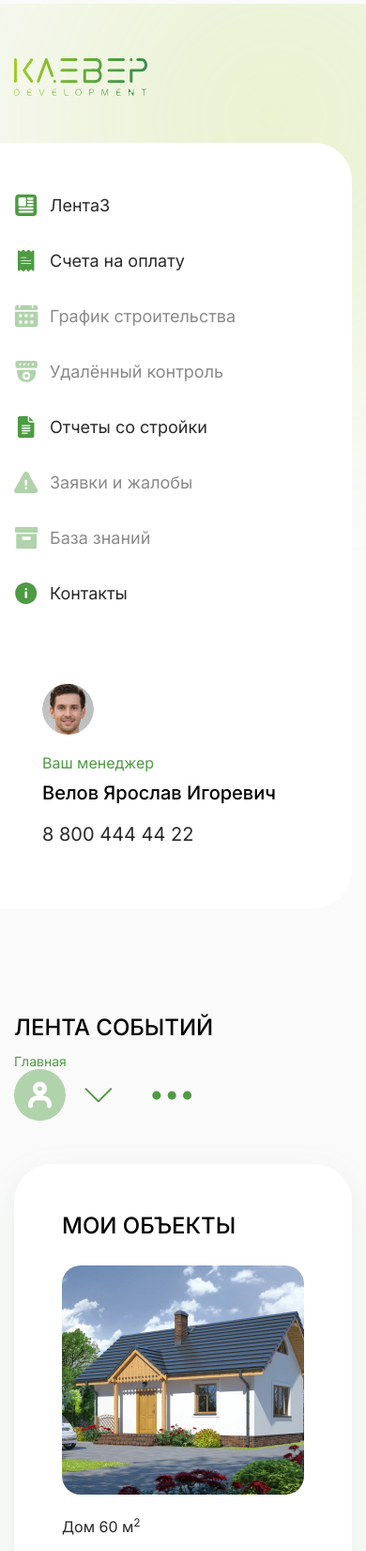
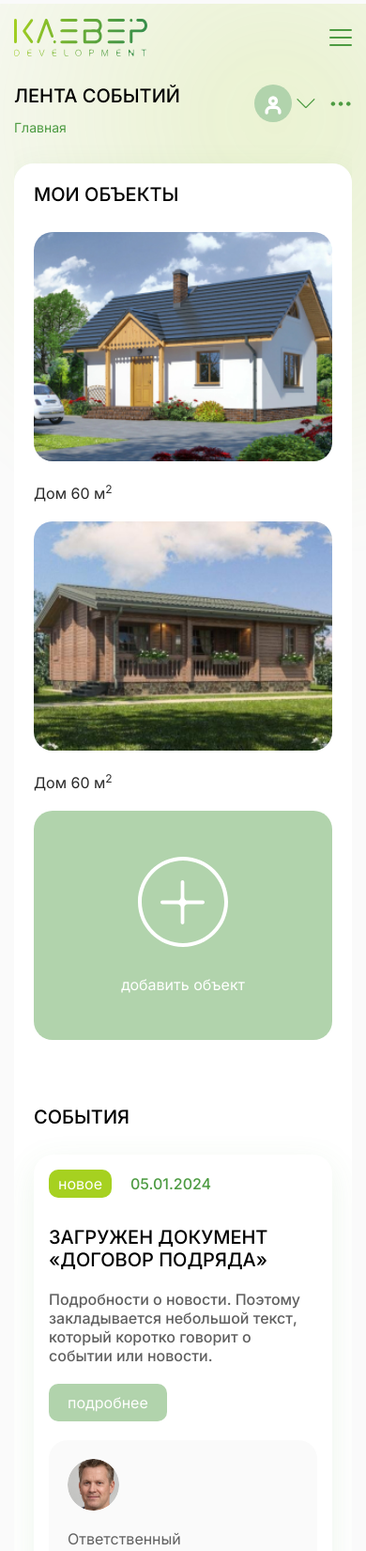
Before and after one commit to ViktoriaZaharova/Klever, a plain HTML site: page home.html in a window 390 px wide. Shown: the top 1651 px of the page at 94% size. Drawn offline with nearby package versions, Linux system fonts and the light colour scheme; files that its build step writes are made by us from their sources.

Commit message:
home media

```diff
--- a/home.html
+++ b/home.html
@@ -30,7 +30,13 @@
 				<div class="col-12 col-lg-3">
 					<div class="fixed-sidebar">
 						<a href="index.html" class="logo"><img src="img/logo.svg" alt=""></a>
+						<div class="btn-burger">
+							<span></span>
+							<span></span>
+							<span></span>
+						</div>
 						<div class="sidebar-wrapper">
+							<div class="sidebar-wrapper__close"></div>
 							<ul class="menu my-ul">
 								<li class="menu-item">
 									<a href="home.html" class="menu-link">
@@ -128,6 +134,8 @@
 				</div>
 
 				<div class="col-12 col-lg-9">
+
+					<div class="content">
 						<div class="header">
 							<div class="header-title">
 								<h1>Лента событий</h1>
@@ -170,11 +178,7 @@
 								</div>
 							</div>
 
-						<div class="btn-burger">
-							<span></span>
-							<span></span>
-							<span></span>
-						</div>
+
 						</div>
 
 						<div class="content-wrapper">
@@ -185,19 +189,19 @@
 									</div>
 								</div>
 								<div class="row">
-								<div class="col-12 col-sm-6 col-lg-3 mb-20">
+									<div class="col-12 col-sm-6 col-xl-3 mb-20">
 										<a href="#" class="object-card">
 											<span class="object-card__photo"><img src="img/object1.jpg" alt=""></span>
 											<span class="object-card__name">Дом 60 м<sup>2</sup></span>
 										</a>
 									</div>
-								<div class="col-12 col-sm-6 col-lg-3 mb-20">
+									<div class="col-12 col-sm-6 col-xl-3 mb-20">
 										<a href="#" class="object-card">
 											<span class="object-card__photo"><img src="img/object2.jpg" alt=""></span>
 											<span class="object-card__name">Дом 60 м<sup>2</sup></span>
 										</a>
 									</div>
-								<div class="col-12 col-sm-6 col-lg-3 mb-20">
+									<div class="col-12 col-sm-6 col-xl-3 mb-20">
 										<a href="#" class="object-card-add">
 											<svg class="svg-icon">
 												<use xlink:href="img/sprite.svg#plus"></use>
@@ -205,6 +209,7 @@
 											<span class="object-card__name">добавить объект</span>
 										</a>
 									</div>
+									<div class="col-12 col-sm-6 col-xl-3 mb-20"></div>
 								</div>
 							</div>
 
@@ -342,6 +347,9 @@
 							</div>
 						</div>
 					</div>
+
+
+				</div>
 			</div>
 		</div>
 	</section>
--- a/js/common.js
+++ b/js/common.js
@@ -6,3 +6,11 @@ $('.home-slider').slick({
 	dots: true,
 	fade: true,
 });
+
+$('.btn-burger').on('click', function () {
+	$('.sidebar-wrapper').fadeToggle();
+});
+
+$('.sidebar-wrapper__close').on('click', function () {
+	$('.sidebar-wrapper').fadeOut();
+});
--- a/sass/header.sass
+++ b/sass/header.sass
@@ -67,12 +67,49 @@
 	// top: 0
 	// z-index: 3
 
+.btn-burger
+	width: 24px
+	height: 18px
+	cursor: pointer
+	margin: 0 0 0 auto
+	flex-direction: column
+	align-items: center
+	justify-content: space-between
+	display: none
+	span
+		width: 100%
+		height: 2px
+		border-radius: 2px
+		display: block
+		background: #4D9B42
+
 .sidebar-wrapper
 	position: relative
 	z-index: 1
 	// max-width: 335px
 	width: 100%
 	padding: 54px 36px 47px 0
+	&__close
+		position: absolute
+		right: 10px
+		top: 10px
+		width: 20px
+		height: 20px
+		cursor: pointer
+		display: none
+		&::before, &:after
+			content: ''
+			position: absolute
+			left: 10px
+			top: 0
+			width: 2px
+			height: 100%
+			background: #4D9B42
+			border-radius: 2px
+		&::before
+			transform: rotate(45deg)
+		&::after
+			transform: rotate(135deg)
 	&::before
 		content: ''
 		position: absolute
--- a/sass/main.sass
+++ b/sass/main.sass
@@ -4,6 +4,10 @@
 	overflow-x: hidden
 	h1
 		margin: 0 0 38px
+
+.content
+	height: 100vh
+	overflow-y: auto
 
 .home-wrapper
 	width: 100%
@@ -98,6 +102,7 @@
 	border-radius: 40px
 	border: 1px solid #fff
 	padding: 50px
+	margin: 0 0 70px
 
 .content-section
 	width: 100%
--- a/sass/media.sass
+++ b/sass/media.sass
@@ -19,12 +19,12 @@
 	.home-slider
 		width: calc(100% - 540px + 60px)
 
+	.container-fluid, .container
+		padding: 0 30px
+
 @media only screen and (max-width: 1200px)
 	.home-wrapper
 		padding: 30px 0
-
-	.container-fluid, .container
-		padding: 0 30px
 
 	.home-slider
 		margin: 0 0 0 -30px
@@ -35,6 +35,13 @@
 
 	.logo-home
 		margin: 0 0 60px
+
+	.event-card
+		padding: 20px
+
+	.content-wrapper
+		padding: 30px
+		margin: 0 0 40px
 
 @media only screen and (max-width: 992px)
 	.home-wrapper
@@ -70,6 +77,54 @@
 	.home h1
 		margin: 0 0 30px
 
+	.sidebar-wrapper
+		position: fixed
+		left: 0
+		top: 0
+		z-index: 5
+		height: 100%
+		overflow-y: auto
+		max-width: 280px
+		width: 100%
+		padding: 30px
+		background: #fff
+		display: none
+		box-shadow: 0 10px 35px 0 rgba(77, 155, 66, 0.1)
+		&__close
+			display: flex
+		&::before
+			display: none
+
+	.logo
+		margin: 0
+
+	.manager-box
+		padding: 20px
+		margin: 30px 0 0
+
+	.fixed-sidebar
+		padding: 20px 0 0
+		display: flex
+		align-items: center
+
+	.content
+		height: auto
+
+	.btn-burger
+		display: flex
+
+	.header
+		padding: 30px 0
+
+	.event-card
+		&__body
+			width: 100%
+			max-width: none
+
+	.responsible-box
+		margin: 20px 0 0
+		max-width: none
+
 @media only screen and (max-width: 768px)
 
 @media only screen and (max-width: 576px)
@@ -95,6 +150,32 @@
 
 	input, textarea, select
 		padding: 0 20px
+
+	.user-navigation .dropdown
+		margin: 0 0 0 15px
+
+	.user-dropdown .dropdown-toggle__icon
+		width: 40px
+		height: 40px
+		min-width: 40px
+		padding: 10px
+
+	.dropdown-toggle::after
+		min-width: 20px
+		width: 20px
+		height: 10px
+		margin: 0 0 0 5px
+
+	.settings-dropdown .dropdown-toggle
+		width: 24px
+		height: 5px
+
+	.content-wrapper
+		padding: 20px
+		border-radius: 20px
+
+	.event-card
+		padding: 15px
 
 @media only screen and (max-width: 480px)
 
@@ -130,4 +211,16 @@
 		margin: 0 -15px
 		> *
 			padding: 0 15px
+
+	.responsible-box
+		padding: 20px
+		flex-direction: column
+		&__photo
+			margin: 0 0 20px
+
+	h1, .h1, h2, .h2
+		font-size: 20px
+
+	h3, .h3
+		font-size: 18px
 @media only screen and (max-width: 370px)
```
Also changed, not shown: css/header.css, css/main.css, css/media.css. Lines whose indentation alone changed are shown as unchanged.
